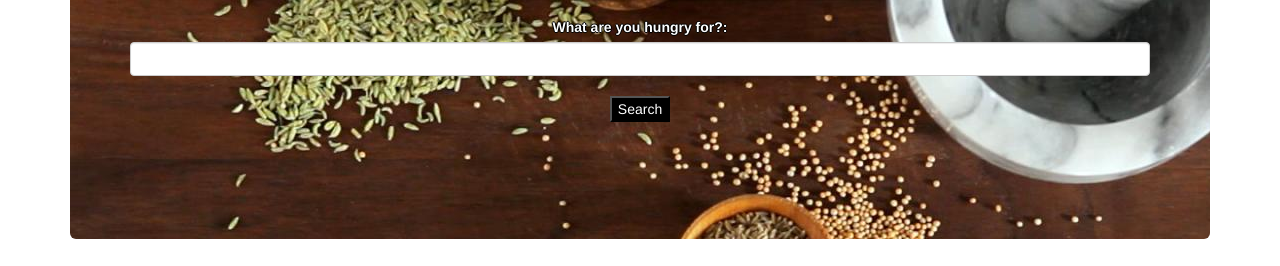
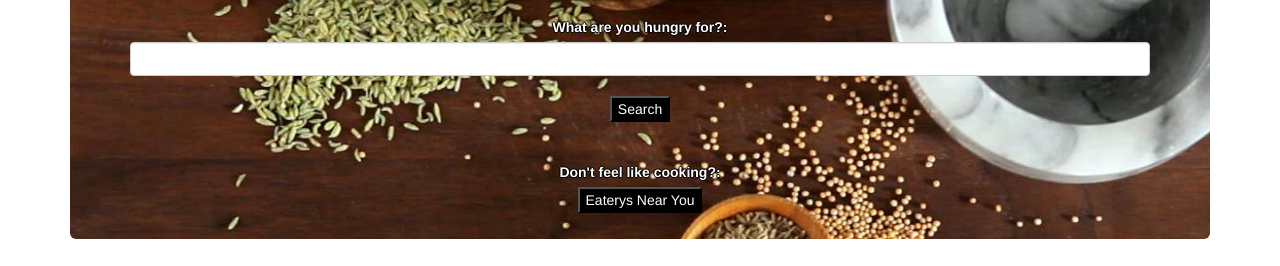
Before and after one commit to MichaelWrobelPersonal/Chefs_Cabinet, a plain HTML site: page recipe.html in a window 1280 px wide. Shown: the part 283-549 px from the top of the page. Drawn offline with nearby package versions, Linux system fonts and the light colour scheme; no server answers.

Commit message:
Added the 'don't feel like cooking' button to the recipe page

```diff
--- a/recipe.html
+++ b/recipe.html
@@ -42,6 +42,14 @@
                     <input type="text" name="q" class="form-control" id="recipe-input">
                     <br>
                     <input id="search-recipes" type="submit" value="Search">
+                </form>
+                <br>
+                <br>
+                <form action="resteraunts.html" method="GET" id="restaurant-form">
+                    <label for="search"><strong>Don't feel like cooking?:</strong></label>
+                    <!--    <input type="text" name="q" class="form-control" id="recipe-input"> -->
+                    <br>
+                    <input type="submit" id="search-restaurants" value="Eaterys Near You">
                 </form>
             </div>
         </div>
```
